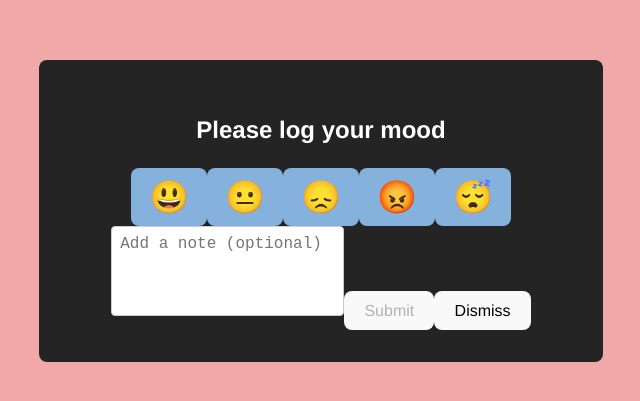
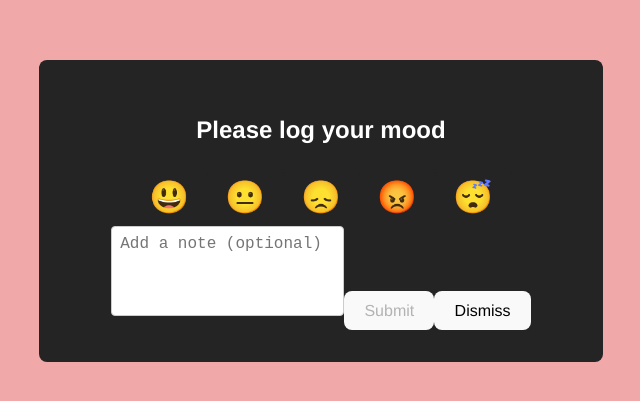
Before and after one commit to Moodo-dev/MoodoCore, a Vue app: page / in a window 1280 px wide. Shown: the part 189-590 px from the top of the page, without its empty margins (319-959 px from the left). Built offline with nearby package versions, Linux system fonts and the light colour scheme.

Commit message:
Call the IsModal prop

```diff
--- a/src/components/ReminderModal.vue
+++ b/src/components/ReminderModal.vue
@@ -2,7 +2,7 @@
   <div class="modalOverlay">
     <div class="modalContent">
       <h2>Please log your mood</h2>
-      <MoodSelector v-model="tempMood" />
+      <MoodSelector v-model="tempMood" :isModal="true" />
       <NoteInput v-model="tempNote" />
 
       <button :disabled="!tempMood" @click="submit">Submit</button>
```
